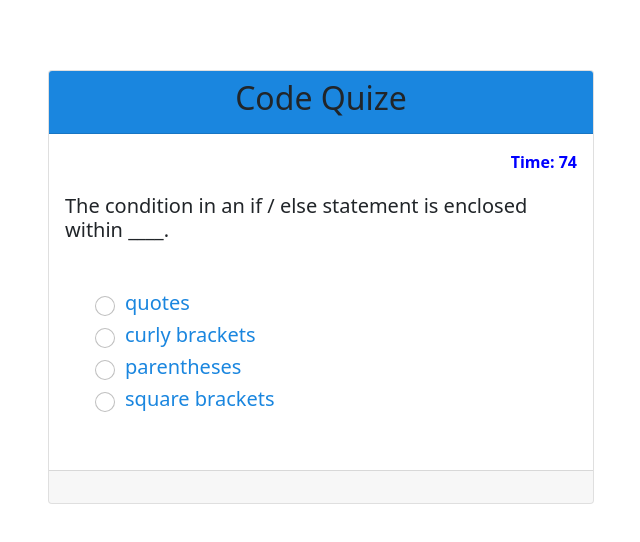
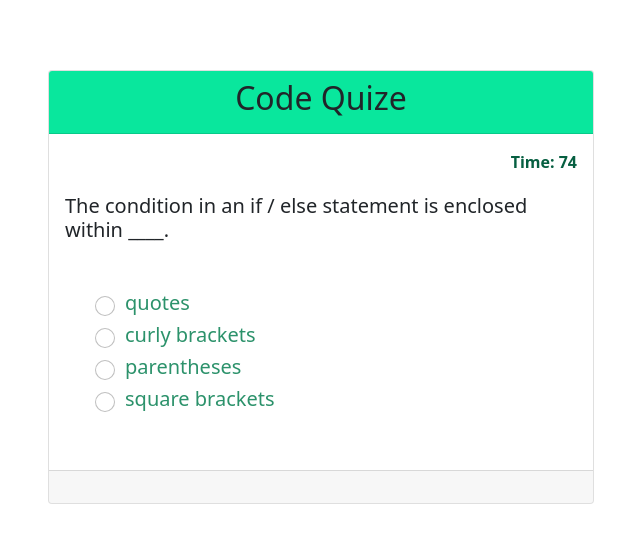
Before and after one commit to shiva-shiva/Code-Quize, a plain HTML site: page index.html in a window 1280 px wide. Both pictures are taken after a click on the link "Start Quize". Shown: the whole page, without its empty margins (319-959 px from the left). Drawn offline with nearby package versions, Linux system fonts and the light colour scheme.

Commit message:
add read me

```diff
--- a/css/style.css
+++ b/css/style.css
@@ -9,18 +9,18 @@
 }
 
 .card-header{
-    background-color: rgb(26, 134, 223) !important;
+    background-color: rgb(9, 231, 157) !important;
 }
 
 #currentTime{
-    color:blue;
+    color:rgb(6, 95, 65);
     font-weight: bold;
     padding-bottom:20px;
     text-align:right;
 }
 .form-check{
     text-align:left;
-    color: rgb(26, 134, 223);
+    color: rgb(44, 146, 107);;
     padding:3px;
 }
 
@@ -36,3 +36,7 @@
 #resultHistory{
     margin-bottom:30px;
 }
+#Highscore{
+    font-size: 20px;
+    padding-bottom:10px;
+}
--- a/script.js
+++ b/script.js
@@ -106,7 +106,7 @@ function FinalPage() {
     var newScore = JSON.stringify(allScores);
     localStorage.setItem("allScores", newScore);
 
-    cardTitle.innerHTML = `<h3 id ="Highscore">Highscores</h3>`
+    cardTitle.innerHTML = `<h3 id="Highscore">Highscores</h3>`
 
     for (i = 0; i < allScores.length; i++) {
         listItem.innerHTML += `<ul class="list-group">
```
Also changed, not shown: index.html (+10 -5 lines), asset/code-quize.png (added), asset/start-code.png (added), 1 other file.
